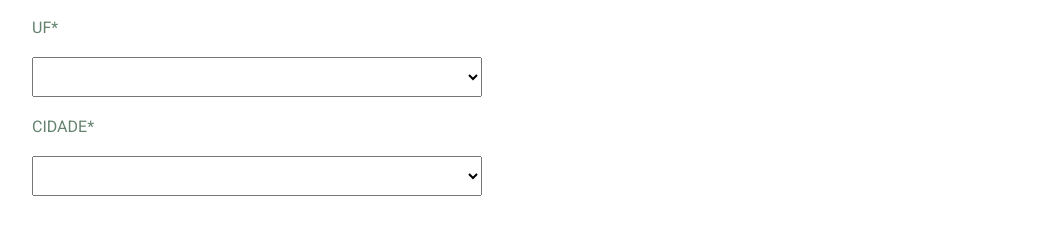
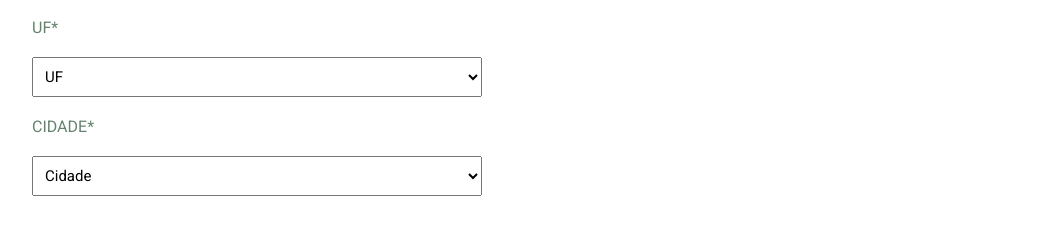
Before and after one commit to LucasAl03/crud_pessoas, an Angular app: page /cadastro in a window 1280 px wide. Shown: the part 538-784 px from the top of the page, without its empty margins (108-1171 px from the left). Built offline with nearby package versions, Linux system fonts and the light colour scheme.

Commit message:
uf e cidade adicionados a função save

```diff
--- a/src/app/component/formulario/formulario.ts
+++ b/src/app/component/formulario/formulario.ts
@@ -1,6 +1,7 @@
 import { Component } from '@angular/core';
 import { PessoaService } from '../../services/pessoa-service';
 import { FormsModule } from '@angular/forms';
+import { Pessoa } from '../../models/pessoa';
 
 @Component({
   selector: 'app-formulario',
@@ -13,16 +14,21 @@
   email = ''
   cpf = ''
   dataNascimento = ''
+  uf = ''
+  cidade = ''
 
   constructor(private PessoaService: PessoaService){}
 
   save(){
+    console.log(this.uf, this.cidade)
     this.PessoaService.adicionar({
-      id: 1,
+      id: this.PessoaService.tamanhoArray()+1,
       nome: this.nome,
       email: this.email,
       cpf: this.cpf,
       dataNascimento: this.dataNascimento,
+      uf: this.uf,
+      cidade: this.cidade
     })
 
     this.limparAtributos()
```
